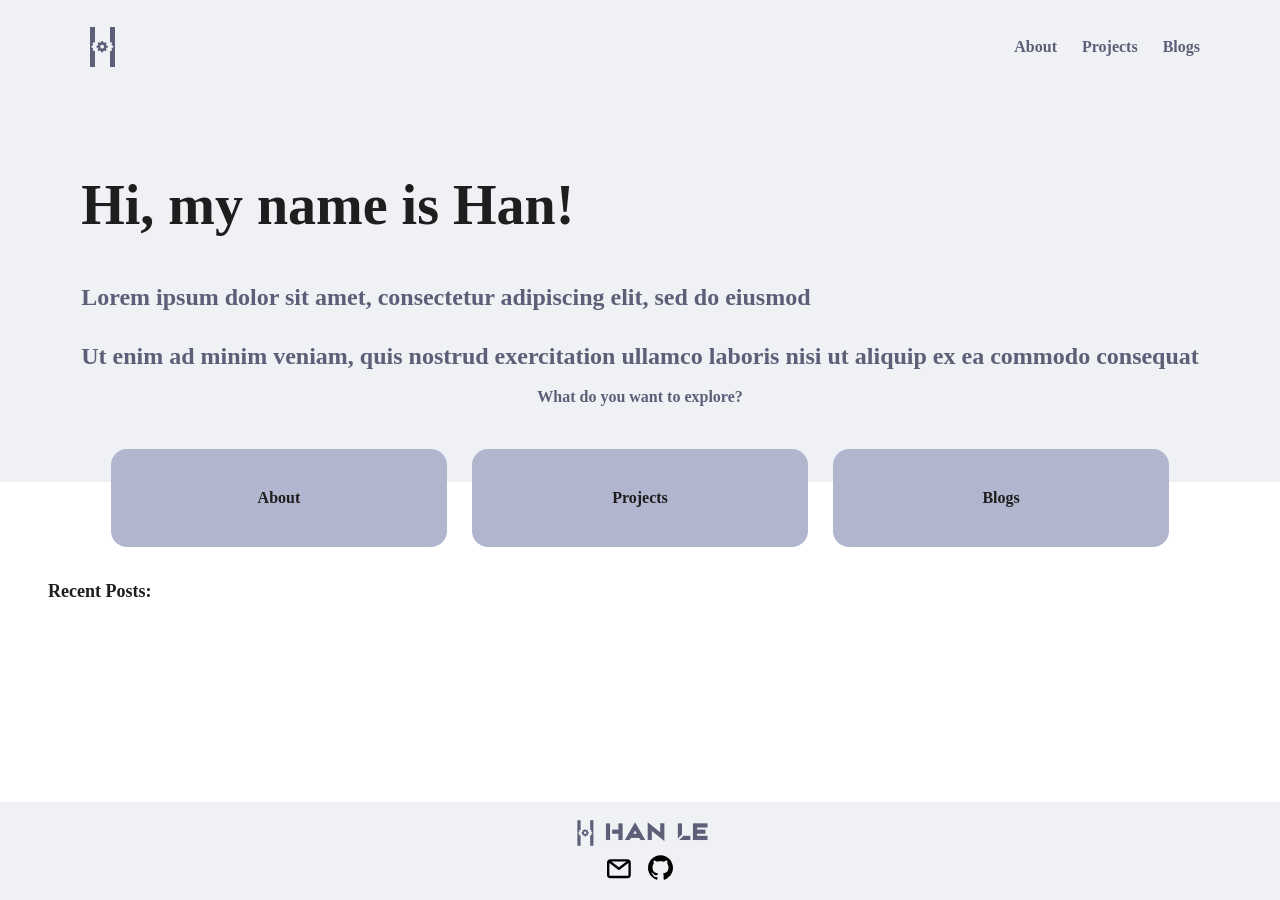
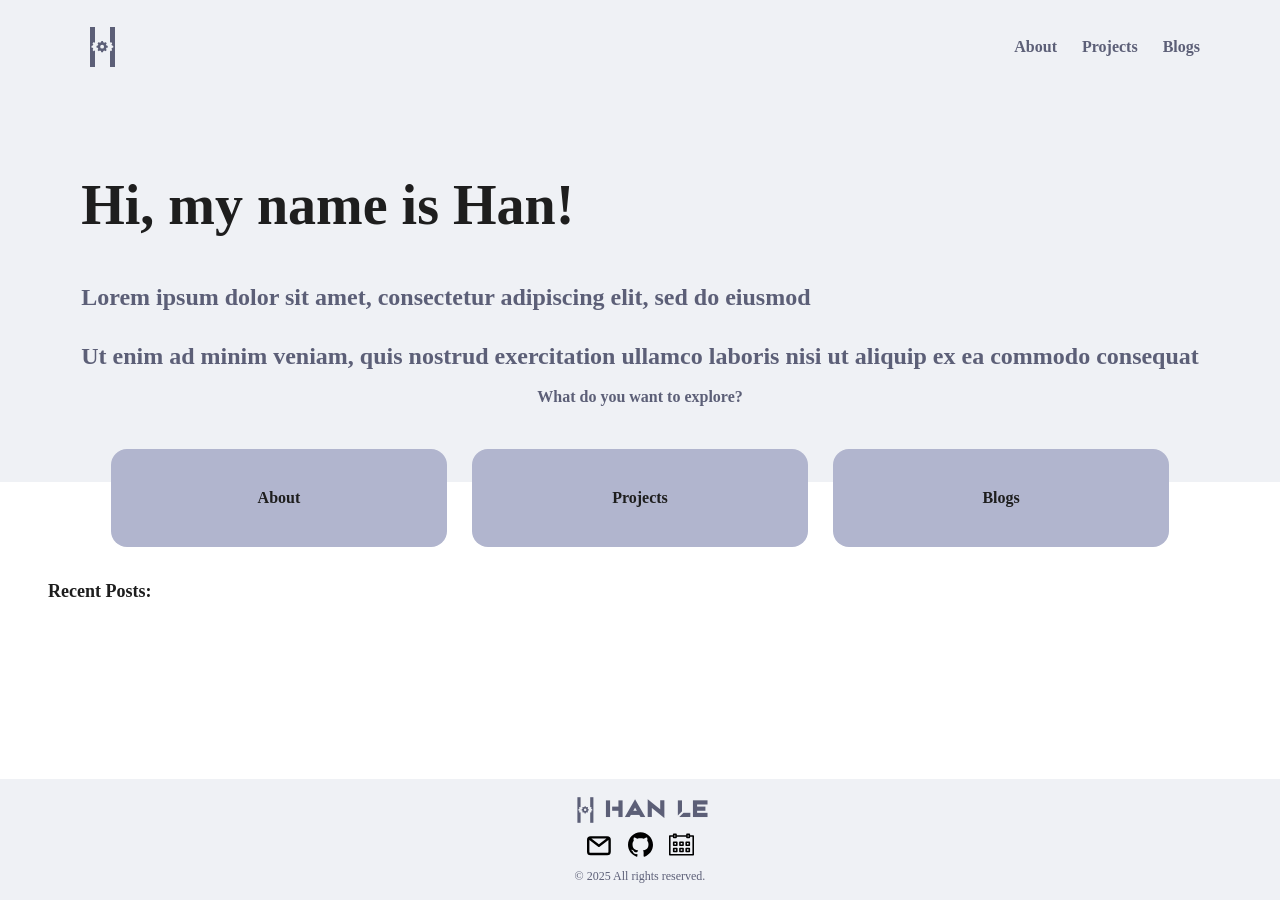
Before and after one commit to hanle23/portfolio, a Jekyll site: the page built from index.html, in a window 1280 px wide. Built offline with Jekyll 4.4.1, drawn with Linux system fonts in a browser that asks for light colours; some web fonts are replaced.

Commit message:
Removing blogs folder, completed default layout footer

```diff
--- a/_includes/fonts.css
+++ b/_includes/fonts.css
@@ -14,7 +14,7 @@
 
 @font-face {
   font-family: 'Halo';
-  src: url('{{ "assets/fonts/halo/Halo Outline.ttf" | relative_url }}') format('ttf');
+  src: url('{{ "/assets/fonts/halo/Halo.ttf" | relative_url }}') format('ttf');
   font-weight: normal;
   font-style: normal;
 }
--- a/_layouts/default.html
+++ b/_layouts/default.html
@@ -112,7 +112,7 @@
       <p class="logo-font">Han Le</p>
     </div>
     <div class="flex gap-1">
-      <a>
+      <a href="mailto:hanle.cs23@gmail.com" target="_blank" rel="noopener noreferrer">
         <svg xmlns="http://www.w3.org/2000/svg" width="25" height="25" viewBox="2 4 21 14" id="email"
           class="social-icon">
           <g>
@@ -121,11 +121,11 @@
           </g>
         </svg>
       </a>
-      <a>
+      <a href="https://github.com/hanle23" target="_blank" rel="noopener noreferrer">
         <svg xmlns="http://www.w3.org/2000/svg" width="25" height="25" viewBox="0 0 48 47" id="github"
           class="social-icon">
           <g id="Icons" fill="none" fill-rule="evenodd" stroke="none" stroke-width="1">
-            <g id="Black" fill="#000" transform="translate(-700 -560)" class="social-icon">
+            <g id="Black" fill="#000" transform="translate(-700 -560)" class="social-icon-inner">
               <path id="Github"
                 d="M723.999 560C710.745 560 700 570.787 700 584.097c0 10.644 6.876 19.675 16.414 22.861 1.2.222 1.639-.522 1.639-1.16 0-.573-.021-2.088-.034-4.098-6.676 1.456-8.085-3.23-8.085-3.23-1.09-2.784-2.663-3.525-2.663-3.525-2.18-1.495.165-1.465.165-1.465 2.407.17 3.674 2.483 3.674 2.483 2.143 3.683 5.618 2.62 6.986 2.002.217-1.557.838-2.619 1.524-3.221-5.33-.609-10.932-2.675-10.932-11.908 0-2.63.934-4.781 2.47-6.466-.247-.61-1.07-3.059.235-6.377 0 0 2.015-.647 6.6 2.47 1.915-.534 3.967-.801 6.008-.811 2.039.01 4.092.277 6.01.811 4.58-3.117 6.592-2.47 6.592-2.47 1.31 3.318.486 5.767.239 6.377 1.538 1.685 2.467 3.835 2.467 6.466 0 9.256-5.611 11.293-10.957 11.89.86.744 1.629 2.213 1.629 4.462 0 3.22-.03 5.819-.03 6.61 0 .644.432 1.394 1.65 1.157C741.13 603.763 748 594.738 748 584.097c0-13.31-10.746-24.097-24.001-24.097">
               </path>
@@ -133,7 +133,19 @@
           </g>
         </svg>
       </a>
+      <a href="https://calendly.com/hanle23" target="_blank" rel="noopener noreferrer"><svg
+          xmlns="http://www.w3.org/2000/svg" xml:space="preserve" id="calendar" width="25" height="25"
+          class="social-icon" x="0" y="0" version="1.1" viewBox="0 0 64 64">
+          <path
+            d="M62 8h-8V6a2 2 0 0 0-2-2h-6a2 2 0 0 0-2 2v2H20V6a2 2 0 0 0-2-2h-6a2 2 0 0 0-2 2v2H2a2 2 0 0 0-2 2v48a2 2 0 0 0 2 2h60a2 2 0 0 0 2-2V10a2 2 0 0 0-2-2zM48 8h2v4h-2V8zM14 8h2v4h-2V8zm46 48H4V12h6v2a2 2 0 0 0 2 2h6a2 2 0 0 0 2-2v-2h24v2a2 2 0 0 0 2 2h6a2 2 0 0 0 2-2v-2h6v44z">
+          </path>
+          <path
+            d="M20 24h-8a2 2 0 0 0-2 2v8a2 2 0 0 0 2 2h8a2 2 0 0 0 2-2v-8a2 2 0 0 0-2-2zm-2 8h-4v-4h4v4zM36 24h-8a2 2 0 0 0-2 2v8a2 2 0 0 0 2 2h8a2 2 0 0 0 2-2v-8a2 2 0 0 0-2-2zm-2 8h-4v-4h4v4zM52 24h-8a2 2 0 0 0-2 2v8a2 2 0 0 0 2 2h8a2 2 0 0 0 2-2v-8a2 2 0 0 0-2-2zm-2 8h-4v-4h4v4zM20 40h-8a2 2 0 0 0-2 2v8a2 2 0 0 0 2 2h8a2 2 0 0 0 2-2v-8a2 2 0 0 0-2-2zm-2 8h-4v-4h4v4zM36 40h-8a2 2 0 0 0-2 2v8a2 2 0 0 0 2 2h8a2 2 0 0 0 2-2v-8a2 2 0 0 0-2-2zm-2 8h-4v-4h4v4zM52 40h-8a2 2 0 0 0-2 2v8a2 2 0 0 0 2 2h8a2 2 0 0 0 2-2v-8a2 2 0 0 0-2-2zm-2 8h-4v-4h4v4z">
+          </path>
+        </svg>
+      </a>
     </div>
+    <p class="copyright">© 2025 All rights reserved.</p>
   </section>
 </body>
 
--- a/_sass/main.scss
+++ b/_sass/main.scss
@@ -399,6 +399,11 @@ h6 {
   margin-block: 0;
 }
 
+.copyright {
+  font-size: 0.75rem;
+  margin-block: 0;
+}
+
 @media (prefers-color-scheme: dark) {
   .main-background-color {
     background-color: #1e1e2f;
@@ -442,12 +447,17 @@ h6 {
     filter: invert(100%);
   }
 
-  .social-icon {
+  .social-icon,
+  .social-icon-inner {
     fill: #b1b5ce;
   }
 
   .social-icon:hover {
-    fill: #eff0f5
+    fill: #eff0f5;
+
+    .social-icon-inner {
+      fill: #eff0f5
+    }
   }
 }
 
--- a/index.html
+++ b/index.html
@@ -36,4 +36,10 @@ layout: default
 </div>
 <div class="container-md mt-1 flex-grow">
   <p class="title-text-color text-lg font-semibold">Recent Posts:</p>
+  <div class="recent-posts">
+    {% for post in site.posts limit:2 %}
+    <div class="recent-post">
+    </div>
+    {% endfor %}
+  </div>
 </div>
```
Also changed, not shown: blogs/placeholder.md (deleted, +0 -5 lines).
